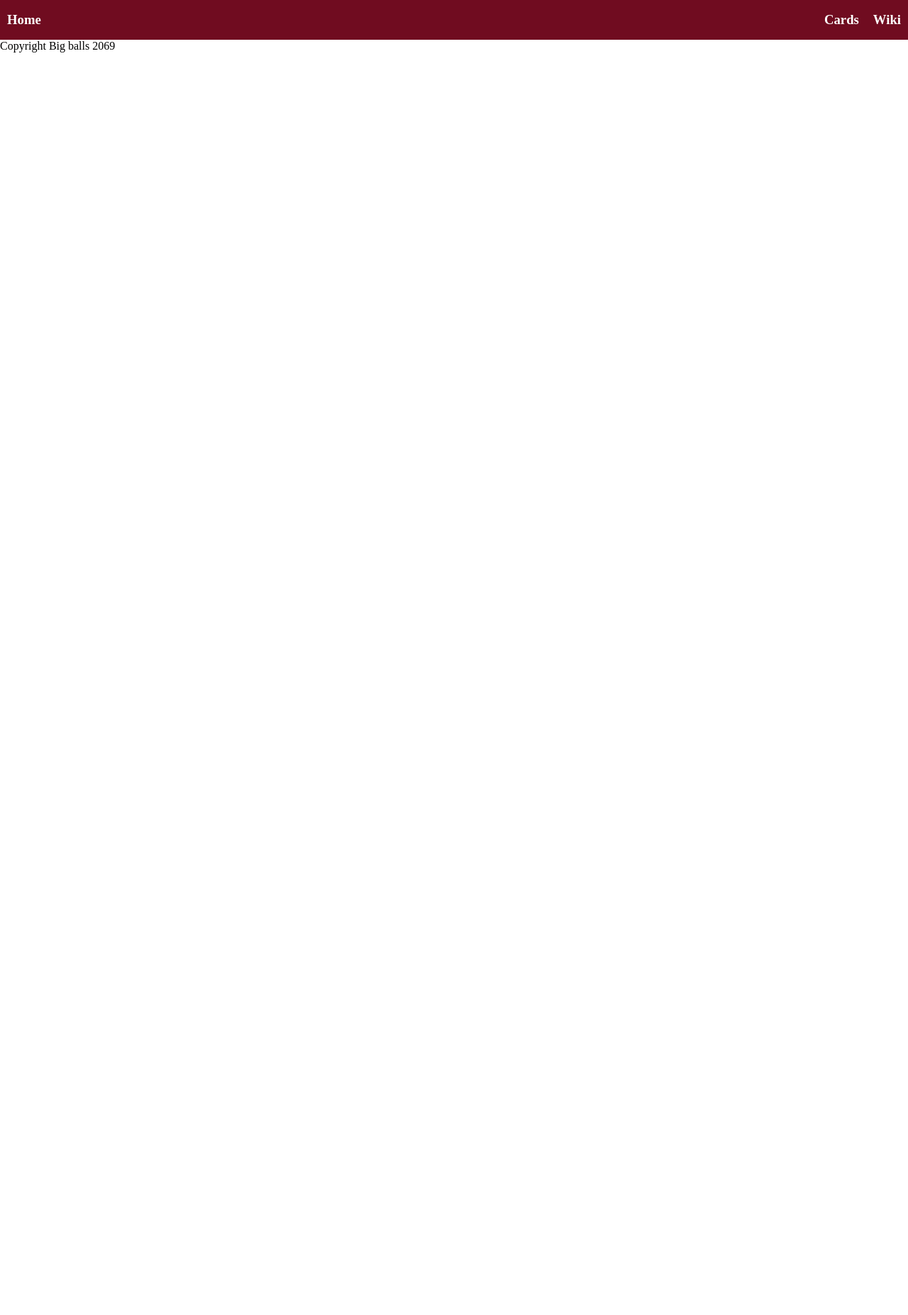
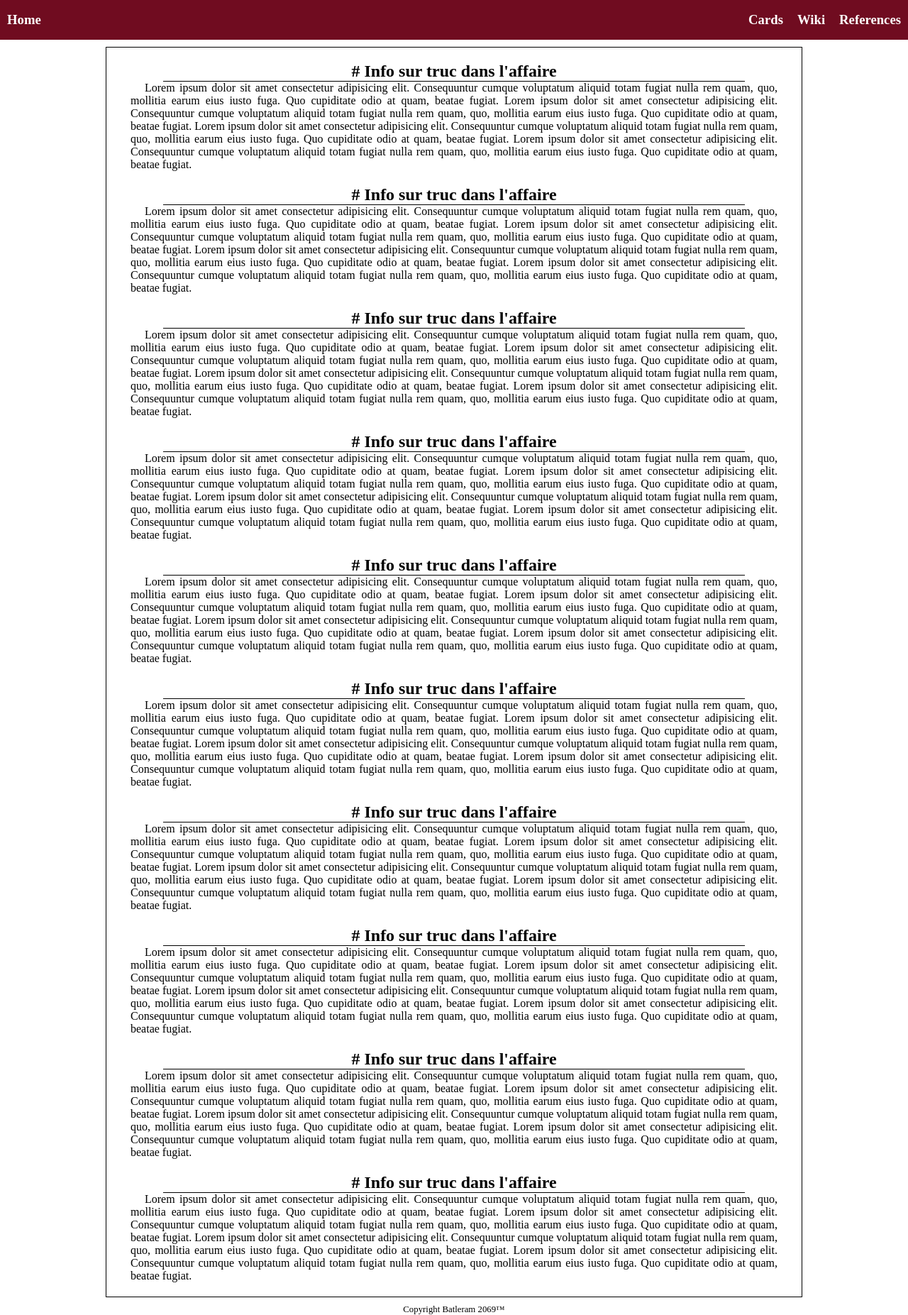
Before and after one commit to Batleram/web-dev-homework, a PHP site: page /wiki.php in a window 1280 px wide. Shown: the whole page at 71% size. Before the commit the page ends 800 px from the top, so only its background shows below. Run offline with PHP 8.4, Linux system fonts and the light colour scheme.

Commit message:
setup template for wiki and references page, + minor tweaks to css and layou of others

```diff
--- a/src/footer.php
+++ b/src/footer.php
@@ -1,11 +1,10 @@
 <html>
-    <footer id="footer">Copyright Big balls 2069&trade;</footer>
-    <style>
-
-#footer {
-    text-align: center;
-    font-size: 0.8rem;
-}
+<footer id="footer">Copyright Batleram 2069&trade;</footer>
+<style>
+    #footer {
+        text-align: center;
+        font-size: 0.8rem;
+    }
 </style>
 
 </html>
--- a/src/index.css
+++ b/src/index.css
@@ -7,12 +7,19 @@
     --background-color: #fafafa;
 }
 
+body{
+    display: flex;
+    flex-direction: column;
+    justify-content: space-between;
+    min-height: 100vh;
+}
+
 * {
     margin: 0px;
     padding: 0px;
 }
 
-section {
+.home-section {
     height: 40vh;
     padding: 0px 40px;
     display: flex;
@@ -22,24 +29,24 @@ section {
     align-items: center;
 }
 
-section,
-section * {
+.home-section,
+.home-section * {
     transition: ease-in 200ms;
 }
 
-section:first-of-type {
+.home-section:first-of-type {
     background-color: var(--background-color) !important;
 }
 
-section:nth-child(odd) {
+.home-section:nth-child(odd) {
     background-color: var(--color3);
 }
 
-section:nth-child(even) {
+.home-section:nth-child(even) {
     background-color: var(--color4);
 }
 
-section p {
+.home-section p {
     width: 100%;
     max-height: 0px;
     transform: translateX(-100vw);
@@ -47,11 +54,11 @@ section p {
     margin-top: 5px;
 }
 
-section:hover p {
+.home-section:hover p {
     max-height: min-content;
     transform: translateX(0);
 }
 
-section:hover {
+.home-section:hover {
     filter: brightness(0.8);
 }
--- a/src/navbar.php
+++ b/src/navbar.php
@@ -1,16 +1,27 @@
 <html>
+
 <head>
     <link rel="stylesheet" href="./index.css">
 </head>
+
 <body>
-        <nav class="navigation-bar">
-            <a class="navigation-link" href="index.php"><h3>Home</h3></a>
-            <a class="navigation-link" href="cards.php"><h3>Cards</h3></a>
-            <a class="navigation-link" href="wiki.php"><h3>Wiki</h3></a>
+    <nav id="navigation-bar">
+        <a class="navigation-link" href="index.php">
+            <h3>Home</h3>
+        </a>
+        <a class="navigation-link" href="cards.php">
+            <h3>Cards</h3>
+        </a>
+        <a class="navigation-link" href="wiki.php">
+            <h3>Wiki</h3>
+        </a>
+        <a class="navigation-link" href="references.php">
+            <h3>References</h3>
+        </a>
     </nav>
 </body>
 <style>
-        .navigation-bar{
+    #navigation-bar {
         height: 3.5rem;
         display: flex;
         flex-direction: row;
@@ -19,24 +30,24 @@
         background: var(--color1);
     }
 
-        .navigation-link:nth-child(1){
+    .navigation-link:nth-child(1) {
         margin-left: 10px;
         margin-right: auto;
     }
 
-        .navigation-link{
+    .navigation-link {
         margin: 10px;
         text-decoration: none;
         color: white;
-            transition:ease-in-out 100ms;
+        transition: ease-in-out 100ms;
         filter: brightness(1);
         font-size: 1rem;
     }
 
-        .navigation-link:hover{
+    .navigation-link:hover {
         filter: brightness(0.8);
         font-size: 1.1rem;
     }
+</style>
 
-    </style>
 </html>
--- /dev/null
+++ b/src/wiki.css
@@ -0,0 +1,33 @@
+#wiki{
+    margin: 10px auto;
+    width: 75%;
+    padding: 10px;
+    border: 1px solid black ;
+}
+.wiki-section{
+    margin: auto;
+    width: 95%;
+    height: min-content;
+    padding: 10px;
+}
+
+.wiki-section h1{
+    text-align: center;
+}
+
+.wiki-section h1::after{
+    content:"";
+    background-color: black;
+    height: 1px;
+    width: 90%;
+    display: block;
+    margin: auto;
+}
+.wiki-section h1::before{
+    content:"# ";
+}
+
+.wiki-section p{
+    text-indent: 20px;
+    text-align: justify;
+}
--- a/src/wiki.php
+++ b/src/wiki.php
@@ -1,11 +1,28 @@
 <!DOCTYPE html>
 <html>
+
 <head>
     <title>Wiki</title>
-        <link rel="stylesheet" href="./index.css"/>
+    <link rel="stylesheet" href="./index.css" />
+    <link rel="stylesheet" href="./wiki.css" />
 </head>
+
 <body>
     <?php include "navbar.php"; ?>
-        <footer>Copyright Big balls 2069</footer>
+    <div id="wiki">
+        <?php
+        for ($i = 0; $i < 10; $i++) {
+            echo "<section class=\"wiki-section\">
+        <h1>Info sur truc dans l'affaire</h1>
+        <p>Lorem ipsum dolor sit amet consectetur adipisicing elit. Consequuntur cumque voluptatum aliquid totam fugiat nulla rem quam, quo, mollitia earum eius iusto fuga. Quo cupiditate odio at quam, beatae fugiat.
+        Lorem ipsum dolor sit amet consectetur adipisicing elit. Consequuntur cumque voluptatum aliquid totam fugiat nulla rem quam, quo, mollitia earum eius iusto fuga. Quo cupiditate odio at quam, beatae fugiat.
+        Lorem ipsum dolor sit amet consectetur adipisicing elit. Consequuntur cumque voluptatum aliquid totam fugiat nulla rem quam, quo, mollitia earum eius iusto fuga. Quo cupiditate odio at quam, beatae fugiat.
+        Lorem ipsum dolor sit amet consectetur adipisicing elit. Consequuntur cumque voluptatum aliquid totam fugiat nulla rem quam, quo, mollitia earum eius iusto fuga. Quo cupiditate odio at quam, beatae fugiat.</p>
+    </section>";
+        }
+        ?>
+    </div>
+    <?php include "footer.php"; ?>
 </body>
+
 </html>
```
Also changed, not shown: src/cards.css (+10 -0 lines), src/cards.php (+5 -5 lines), src/index.php (+8 -5 lines), src/references.css (added, +15 -0 lines), src/references.php (added, +39 -0 lines). Lines whose indentation alone changed are shown as unchanged.
